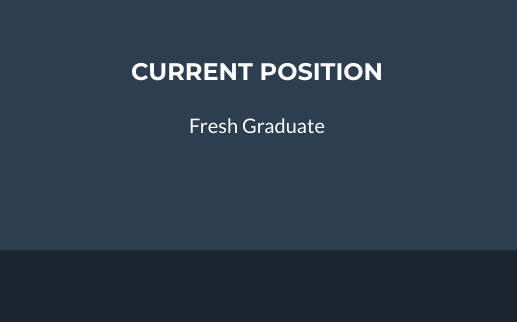
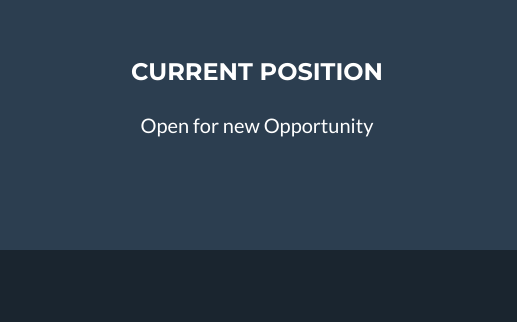
Before and after one commit to rantiholiy123/Portofolio, a plain HTML site: page index.html in a window 1280 px wide. Shown: the part 4444-4766 px from the top of the page, 763-1280 px from the left. Drawn offline with nearby package versions, Linux system fonts and the light colour scheme.

Commit message:
perubahan

```diff
--- a/index.html
+++ b/index.html
@@ -283,7 +283,7 @@
                     <div class="col-lg-4">
                         <h4 class="text-uppercase mb-4">Current Position</h4>
                         <p class="lead mb-0">
-                            Fresh Graduate
+                            Open for new Opportunity
                         </p>
                     </div>
                 </div>
```
